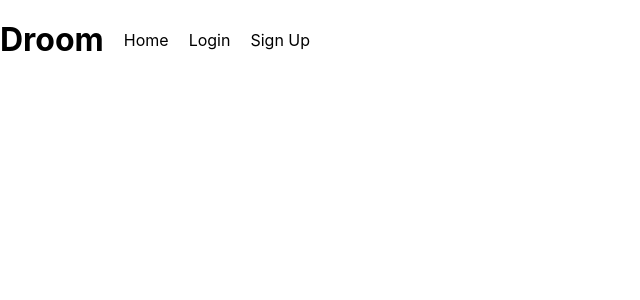
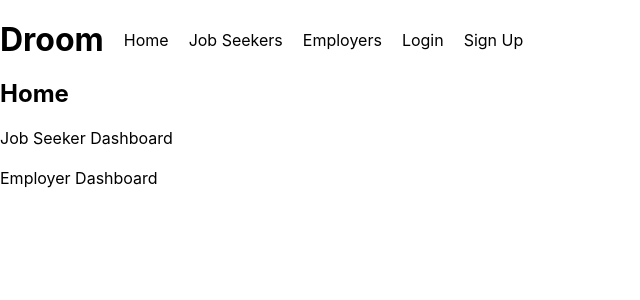
Before and after one commit to droombuildweek/buildWeek4_15_19-Droom-FE, a React (Create React App) app in the folder client/: page /home in a window 1280 px wide. Shown: the top 300 px of the page, without its empty margins (0-640 px from the left). Built offline with nearby package versions, Linux system fonts and the light colour scheme.

Commit message:
creates initial job seekers and employers components

```diff
--- a/client/src/App.js
+++ b/client/src/App.js
@@ -2,8 +2,11 @@ import React, { Component } from "react";
 
 // Components
 import Header from "./components/nav/header";
+import Home from "./components/Home";
 import Register from "./components/auth/register";
 import Login from "./components/auth/login";
+import JobSeekers from "./components/jobSeeker/JobSeekers";
+import Employers from "./components/employer/Employers";
 import PersonalInfoForm from "./components/jobSeeker/createProfileForms/PersonalInfoForm";
 import EducationForm from "./components/jobSeeker/createProfileForms/EducationForm";
 import PreviousExperienceForm from "./components/jobSeeker/createProfileForms/PreviousExperienceForm";
@@ -74,6 +77,12 @@ class App extends Component {
             {/* Login/Register Route */}
             <Route exact path="/register" component={Register} />
             <Route exact path="/login" component={Login} />
+            {/* Home Route */}
+            <Route exact path="/home" component={Home} />
+            {/* Render Job Seekers Route */}
+            <Route exact path="/jobSeekers" component={JobSeekers} />
+            {/* Render Employers Route */}
+            <Route exact path="/employers" component={Employers} />
             {/* Job Seeker Dashboard Route */}
             <Switch>
               <PrivateRoute
--- a/client/src/actions/index.js
+++ b/client/src/actions/index.js
@@ -186,8 +186,8 @@ export const deleteSeekerProfile = id => dispatch => {
 
 // Employer --------------------------
 
-// get company profile
-export const getCompanyProfile = () => dispatch => {
+// get employer profile
+export const getEmployerProfile = () => dispatch => {
   axios
     .post("/")
     .then(res => {
@@ -204,8 +204,8 @@ export const getCompanyProfile = () => dispatch => {
     });
 };
 
-// get company profiles
-export const getCompanyProfiles = () => dispatch => {
+// get employer profiles
+export const getEmployerProfiles = () => dispatch => {
   axios
     .post("/")
     .then(res => {
--- /dev/null
+++ b/client/src/components/Home.js
@@ -0,0 +1,22 @@
+import React, { Component } from "react";
+import { Link } from "react-router-dom";
+
+import "./Home.scss";
+
+class Home extends Component {
+  render() {
+    return (
+      <div>
+        <h2>Home</h2>
+        <Link to="/jobSeeker/dashboard" style={{ textDecoration: "none" }}>
+          <p className="home-link">Job Seeker Dashboard</p>
+        </Link>
+        <Link to="/employer/dashboard" style={{ textDecoration: "none" }}>
+          <p className="home-link">Employer Dashboard</p>
+        </Link>
+      </div>
+    );
+  }
+}
+
+export default Home;
--- /dev/null
+++ b/client/src/components/Home.scss
@@ -0,0 +1,4 @@
+.home-link {
+  color: black;
+  margin: 20px 0;
+}
--- /dev/null
+++ b/client/src/components/employer/Employers.js
@@ -0,0 +1,13 @@
+import React, { Component } from "react";
+
+class Employers extends Component {
+  render() {
+    return (
+      <div>
+        <h2>Employers</h2>
+      </div>
+    );
+  }
+}
+
+export default Employers;
--- /dev/null
+++ b/client/src/components/jobSeeker/JobSeekers.js
@@ -0,0 +1,13 @@
+import React, { Component } from "react";
+
+class JobSeekers extends Component {
+  render() {
+    return (
+      <div>
+        <h2>Job Seekers</h2>
+      </div>
+    );
+  }
+}
+
+export default JobSeekers;
--- a/client/src/components/nav/header.js
+++ b/client/src/components/nav/header.js
@@ -8,8 +8,14 @@ class Header extends Component {
     return (
       <div className="navbar">
         <h1>Droom</h1>
-        <Link to="/" style={{ textDecoration: "none" }}>
+        <Link to="/home" style={{ textDecoration: "none" }}>
           <p className="link">Home</p>
+        </Link>
+        <Link to="/jobSeekers" style={{ textDecoration: "none" }}>
+          <p className="link">Job Seekers</p>
+        </Link>
+        <Link to="/employers" style={{ textDecoration: "none" }}>
+          <p className="link">Employers</p>
         </Link>
         <Link to="/login" style={{ textDecoration: "none" }}>
           <p className="link">Login</p>
```
